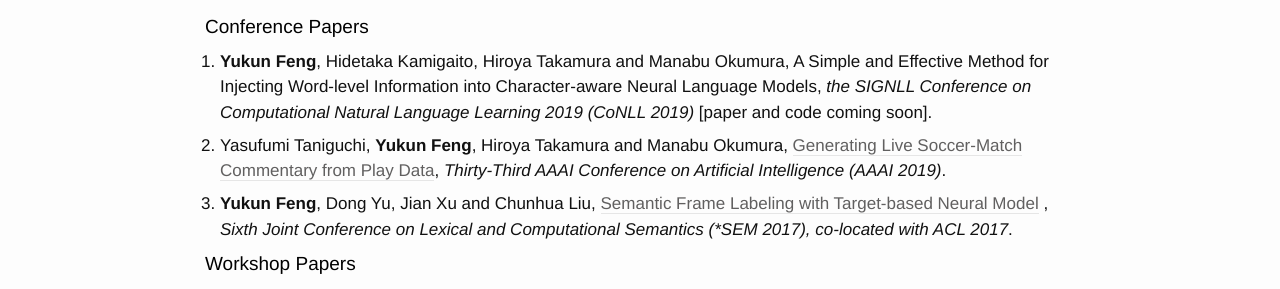
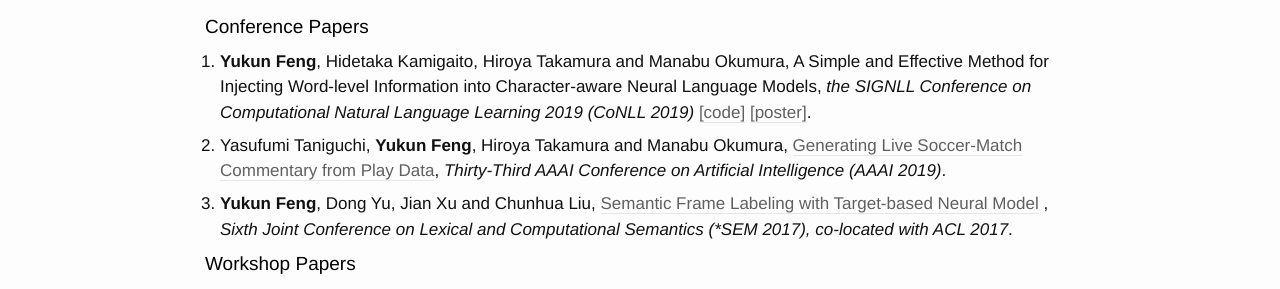
Before and after one commit to yukunfeng/yukunfeng.github.io, a Jekyll site: the page built from index.md, in a window 1280 px wide. Shown: the part 649-938 px from the top of the page. Built offline with Jekyll 4.4.1, drawn with Linux system fonts in a browser that asks for light colours.

Commit message:
add code link and poster link

```diff
--- a/index.md
+++ b/index.md
@@ -53,8 +53,10 @@
 
 1. **Yukun Feng**, Hidetaka Kamigaito, Hiroya Takamura and Manabu Okumura, A Simple and Effective
    Method for Injecting Word-level Information into Character-aware Neural Language Models, *the
-   SIGNLL Conference on Computational Natural Language Learning 2019 (CoNLL 2019)* [paper and code
-   coming soon].
+   SIGNLL Conference on Computational Natural Language Learning 2019 (CoNLL 2019)* <a id="link"
+   class="underline" href="https://github.com/yukunfeng/char_word_lm">[code]</a> <a id="link"
+   class="underline"
+   href="https://drive.google.com/open?id=1-cyCAFCp_5Qownhe53YbvnUZ7MdJ1Vs6">[poster]</a>.
 
 1. Yasufumi Taniguchi, **Yukun Feng**, Hiroya Takamura and Manabu Okumura, <a id="link"
    class="underline" href="https://www.aaai.org/ojs/index.php/AAAI/article/view/4691">Generating
```
